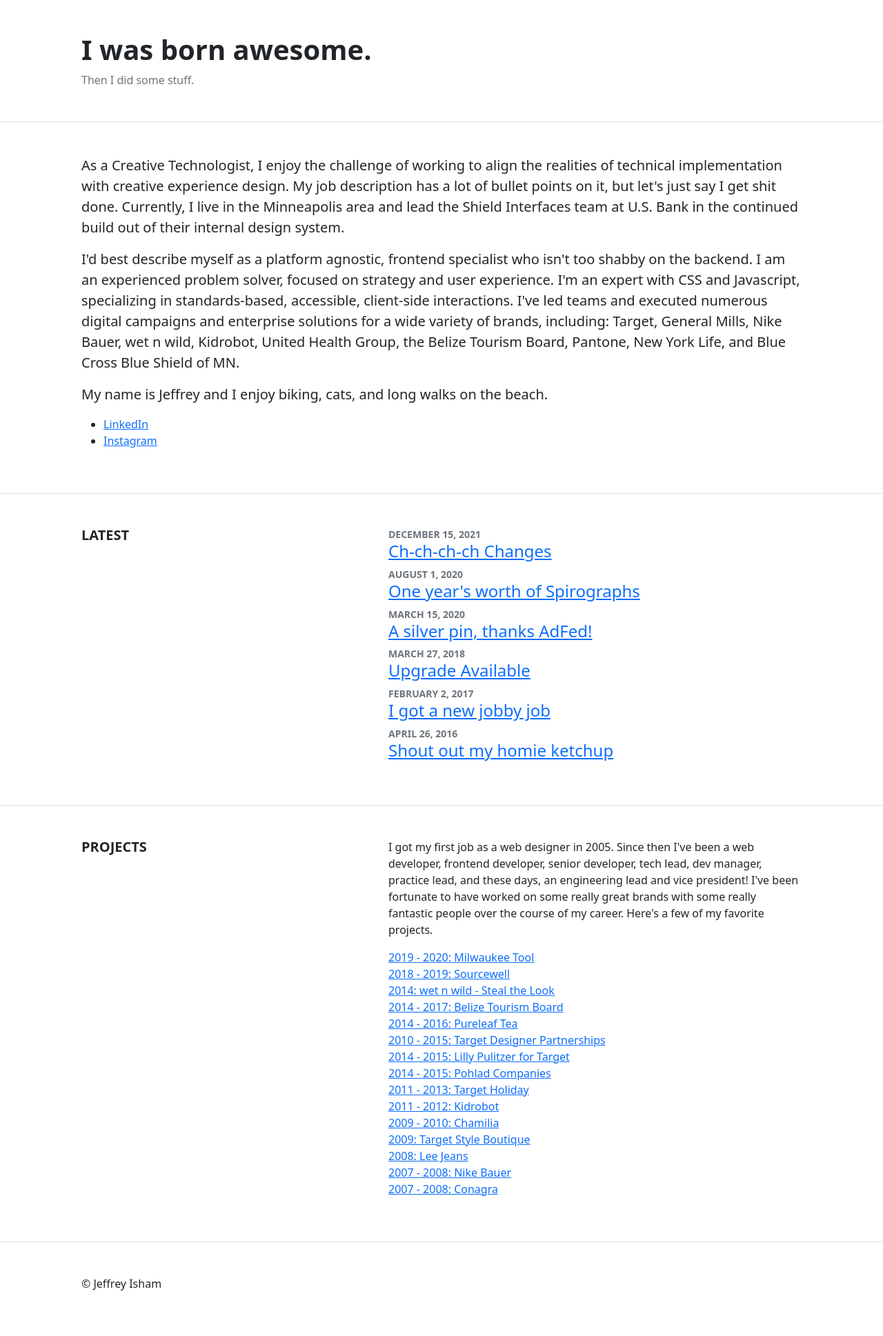
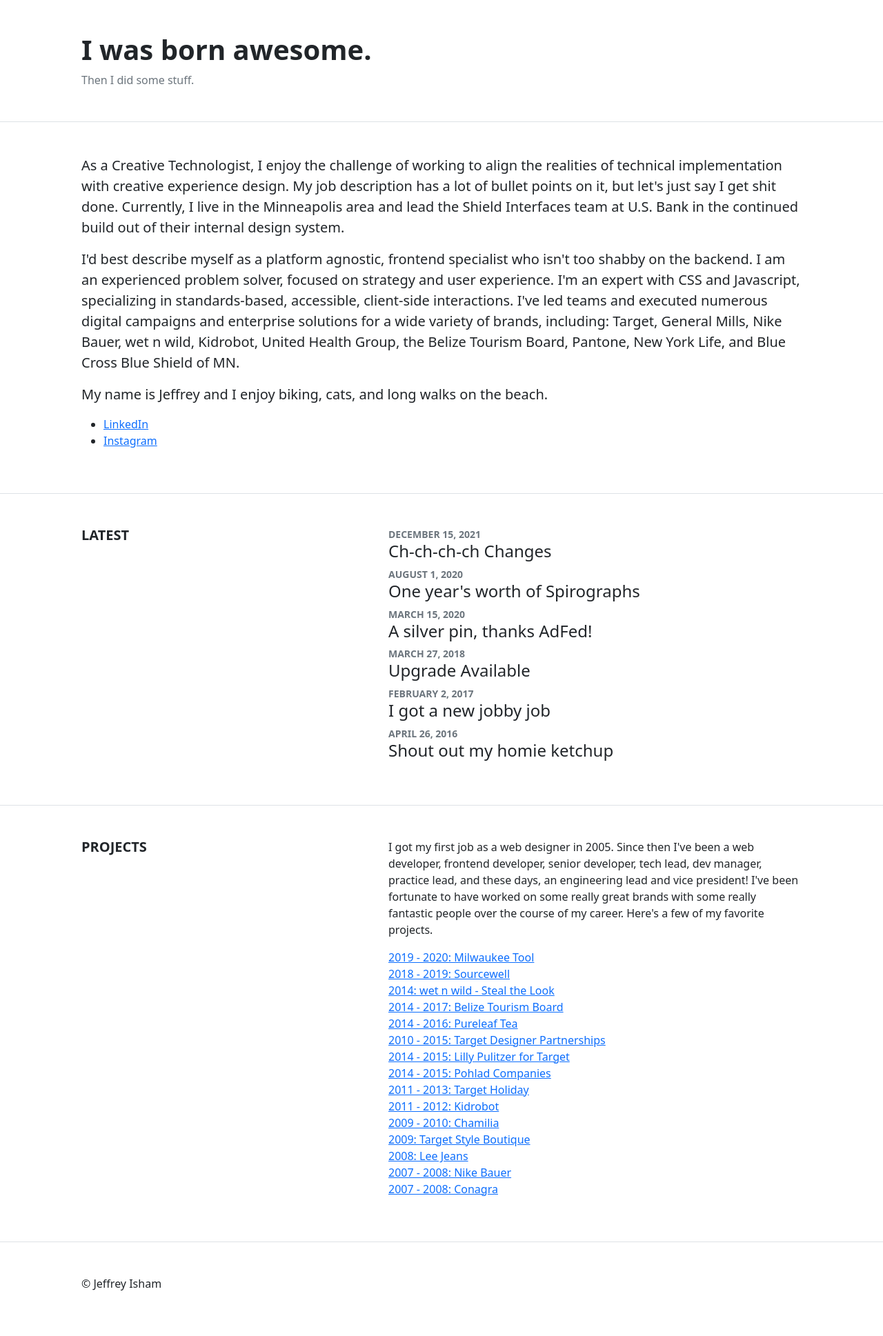
Before and after one commit to jeffreyisham/jeffreyisham.github.io, a Jekyll site: the page built from index.html, in a window 1280 px wide. Shown: the whole page at 69% size. Built offline with Jekyll 4.4.1, drawn with Linux system fonts in a browser that asks for light colours.

Commit message:
Update home.html

```diff
--- a/_layouts/home.html
+++ b/_layouts/home.html
@@ -30,7 +30,7 @@
               {% for post in site.posts %}
                 <li>
                   <div class="small text-uppercase fw-bold text-muted">{{ post.date | date: "%B" }} {{ post.date | date: "%d" | plus:'0' }}, {{ post.date | date: "%Y" }}</div>
-                  <h3 class="h4 fw-normal"><a href="{{ post.url }}" title="{{ post.title }}">{{ post.title }}</a></h3>
+                  <h3 class="h4 fw-normal"><!--a href="{{ post.url }}" title="{{ post.title }}"-->{{ post.title }}<!--/a--></h3>
                 </li>
               {% endfor %}
             </ul>
```
